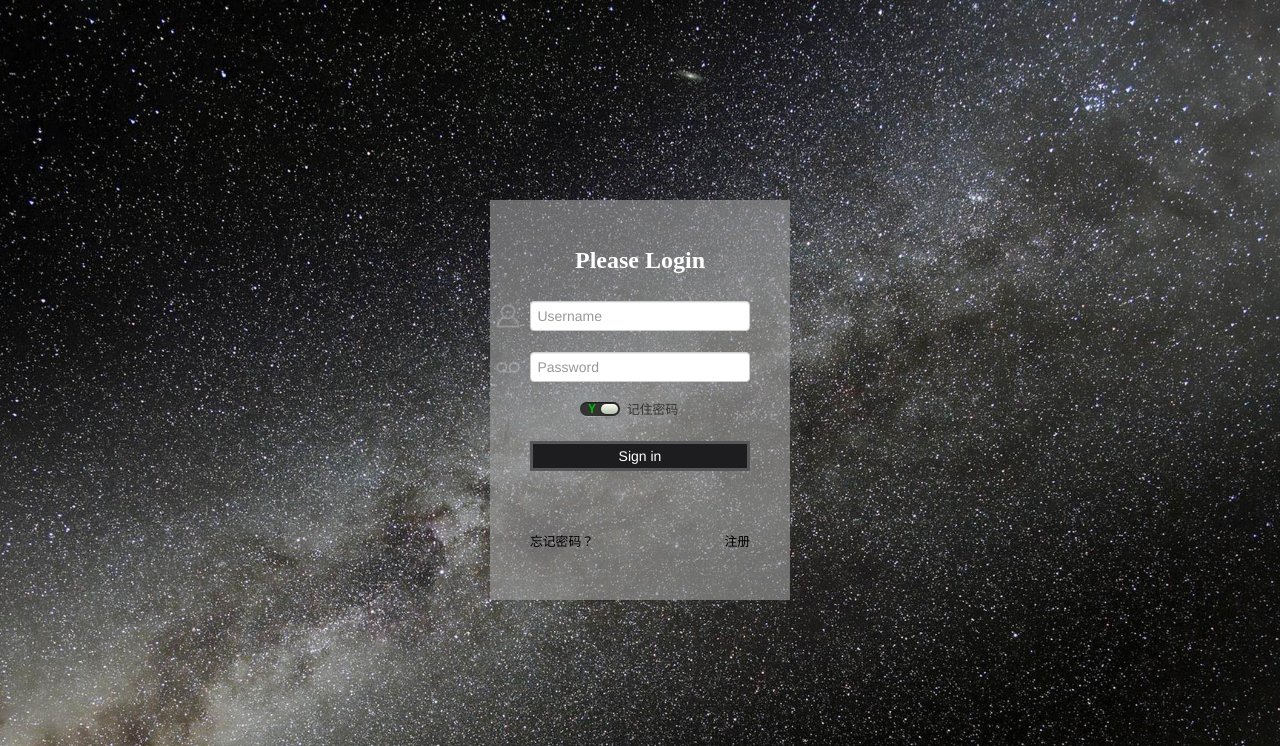
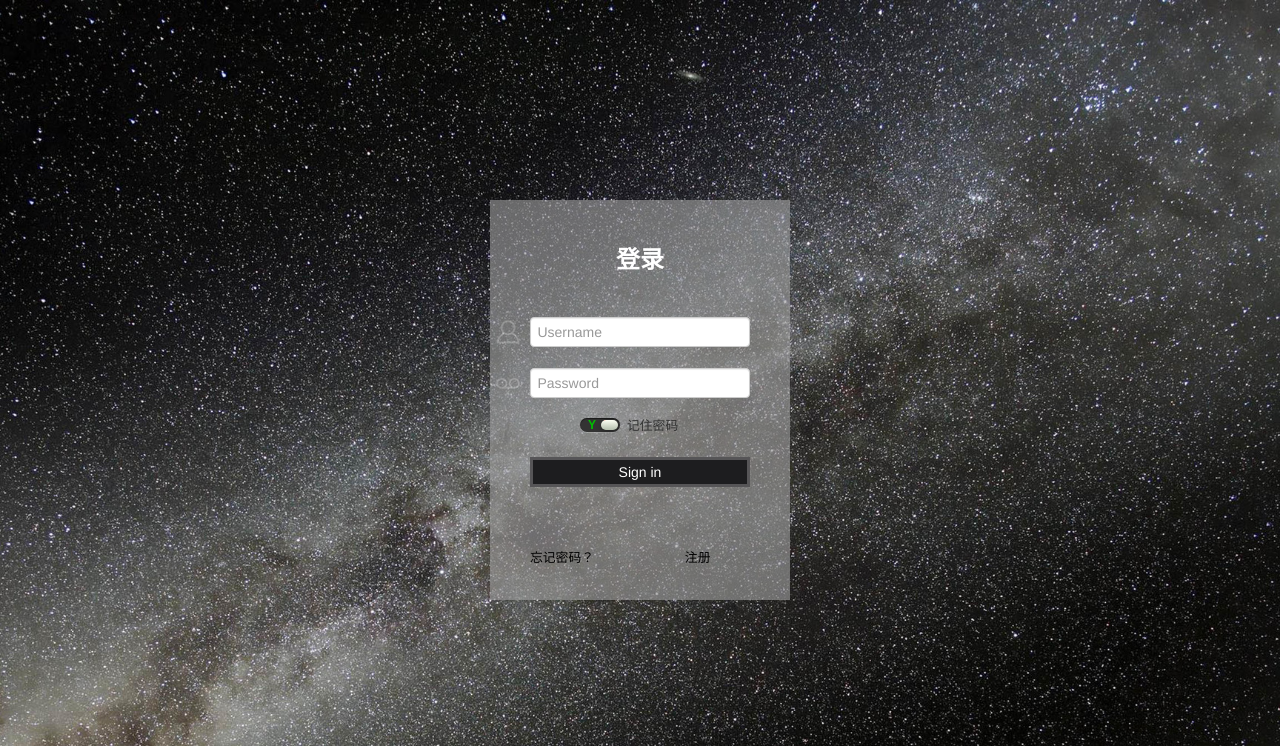
Before and after one commit to MrTuo/WUSS, a Django app: page /login/ in a window 1280 px wide. Shown: the top 746 px of the page. Run offline with Django 3.2, Linux system fonts and the light colour scheme; some libraries are stand-ins or nearby versions.

Commit message:
修复登录页面输入框不好输入的bug

```diff
--- a/WUSS/Myuser/templates/login.html
+++ b/WUSS/Myuser/templates/login.html
@@ -17,9 +17,9 @@
 		    margin-left: -150px;
 		    margin-top: -200px;">
 	<div class="Menu_homepage">
-		<h1>Please Login</h1>
+		<h1>登录</h1>
 
-		<form class="form-horizontal" method='POST' action="../logic/">
+		<form class="form-horizontal" style="top: 96px;position: absolute;" method='POST' action="../logic/">
             <div class="control-group">
                 <div style="margin-top:20px ">
                     <img src="/static/img/adm.png" class="adm">
```
